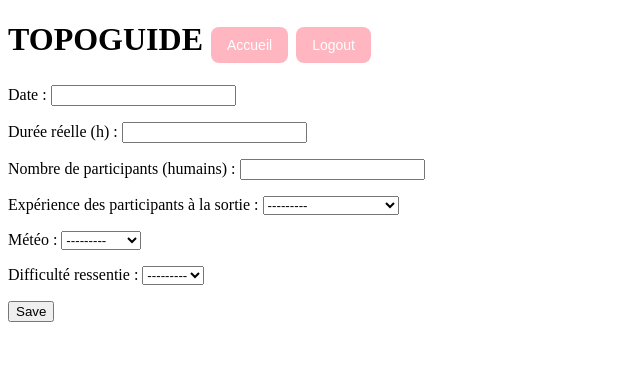
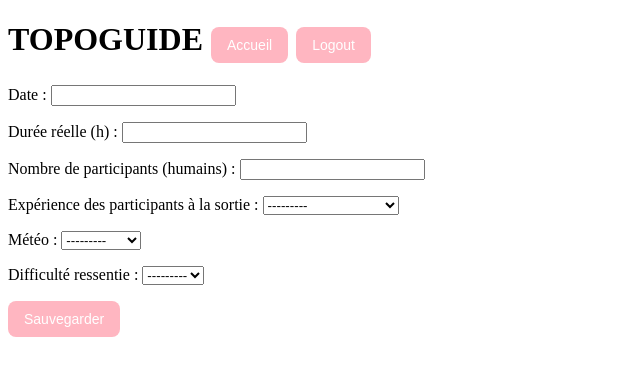
Before and after one commit to gbrivady/topoguide-gregory-brivady, a Django app: page /itineraires/nouvelle_sortie/ in a window 1280 px wide. Shown: the top 376 px of the page, without its empty margins (0-640 px from the left). Run offline with Django 4.2, Linux system fonts and the light colour scheme; the visitor is signed in with stand-in values (Sample User, id 1).

Commit message:
add some style to sortie edit form

```diff
--- a/topoguide/itineraires/templates/itineraires/sortie_edit.html
+++ b/topoguide/itineraires/templates/itineraires/sortie_edit.html
@@ -1,9 +1,9 @@
 {% extends 'base.html' %}
-{% block title %}{% endblock title %}
+{% block title %}Topoguide - Nouvelle sortie{% endblock title %}
 
 {% block content %}
 <form method="post">{% csrf_token %}
     {{ form.as_p }}
-    <input type="submit" value="Save">
+    <input class="button-1" type="submit" value="Sauvegarder">
 </form>
 {% endblock content %}
```
